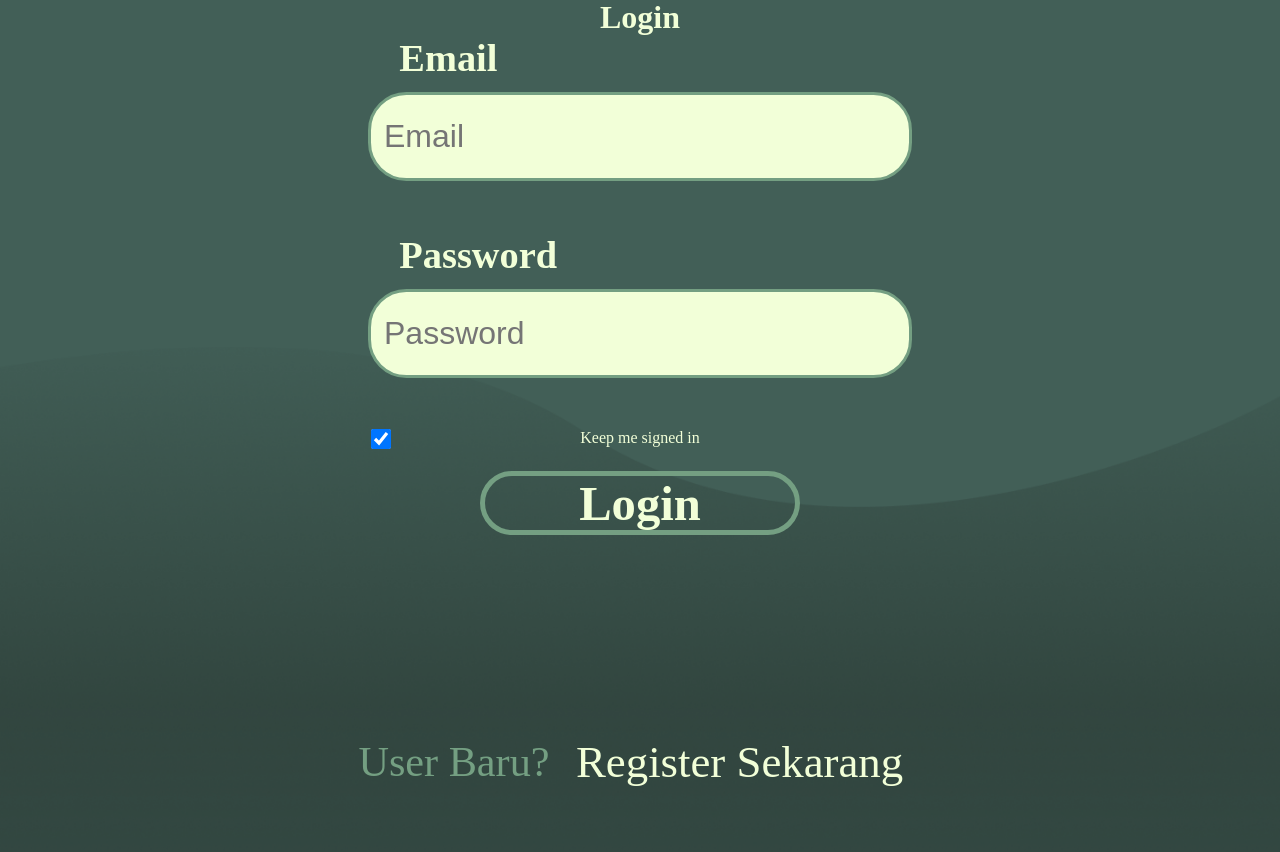
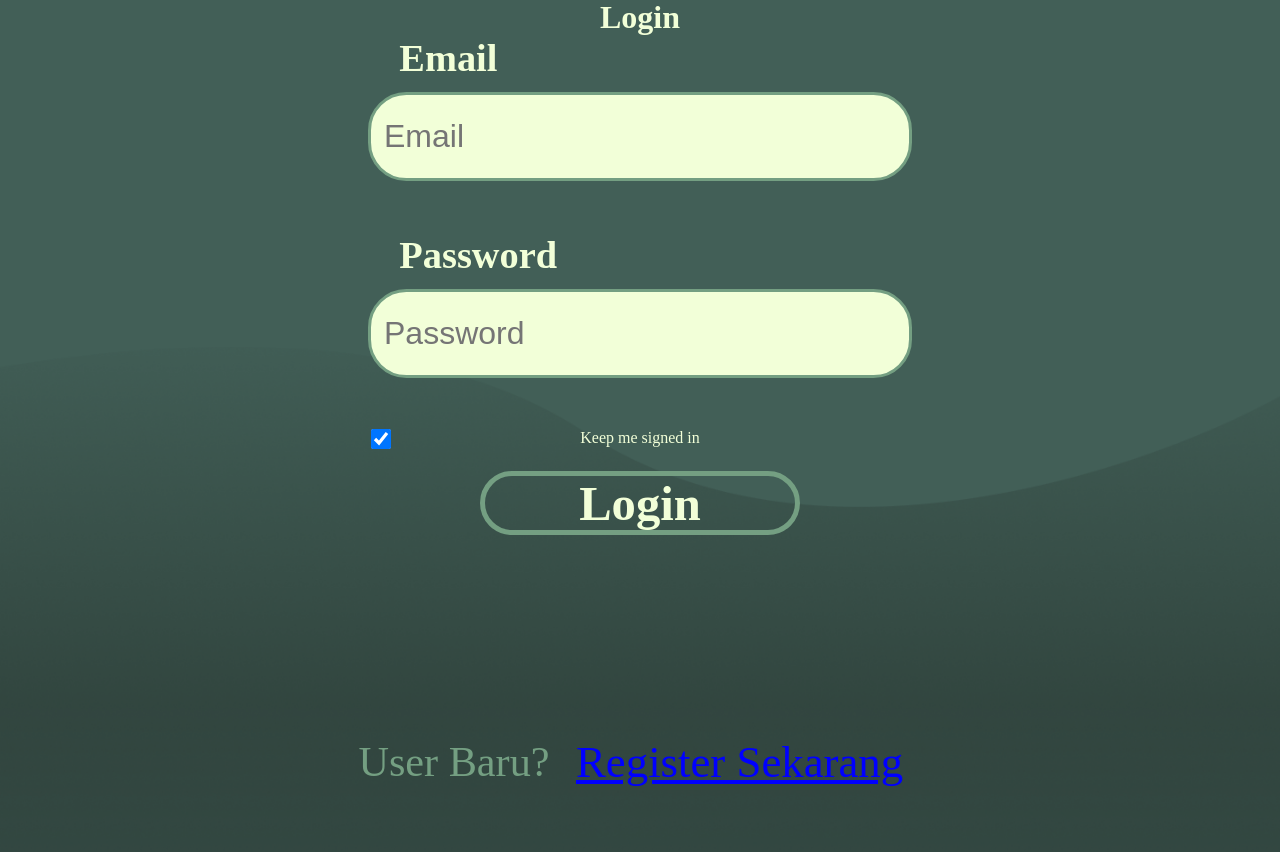
Before and after one commit to vyyvana/ScanAndEat2.0, a PHP site: page /Login.php in a window 1280 px wide. Shown: the part 488-1340 px from the top of the page. Run offline with PHP 8.4, Linux system fonts and the light colour scheme; some web fonts are replaced.

Commit message:
FixLoginfromdepoi

```diff
--- a/Login.css
+++ b/Login.css
@@ -168,7 +168,8 @@ h1{
 .Register a{
     position: relative;
     text-decoration: none;
-    color: rgb(242,255,216);
+    color: blue;
+    text-decoration: underline;
     font-size: 3.5vw;
     top: -3.9vw;
     width: 10vw;
--- a/Login.php
+++ b/Login.php
@@ -43,11 +43,11 @@
             <h1 class="login-title">Login</h1>
                 <div class="InputBox">
                     <h3 class="judulBox">Email</h3>
-                    <input type="email" class="login-input" name="email" placeholder="Email" autofocus="true"/>
+                    <input type="email" class="login-input" name="email" placeholder="Email" autofocus="true" required/>
                 </div>
                 <div class="InputBox">
                     <h3 class="judulBox">Password</h3>
-                    <input type="password" class="login-input" name="password" placeholder="Password"/>
+                    <input type="password" class="login-input" name="password" placeholder="Password" required/>
                 </div>
                 <div class="checkbox">
                     <input type="checkbox" id="keep" name="keep" checked>
```
